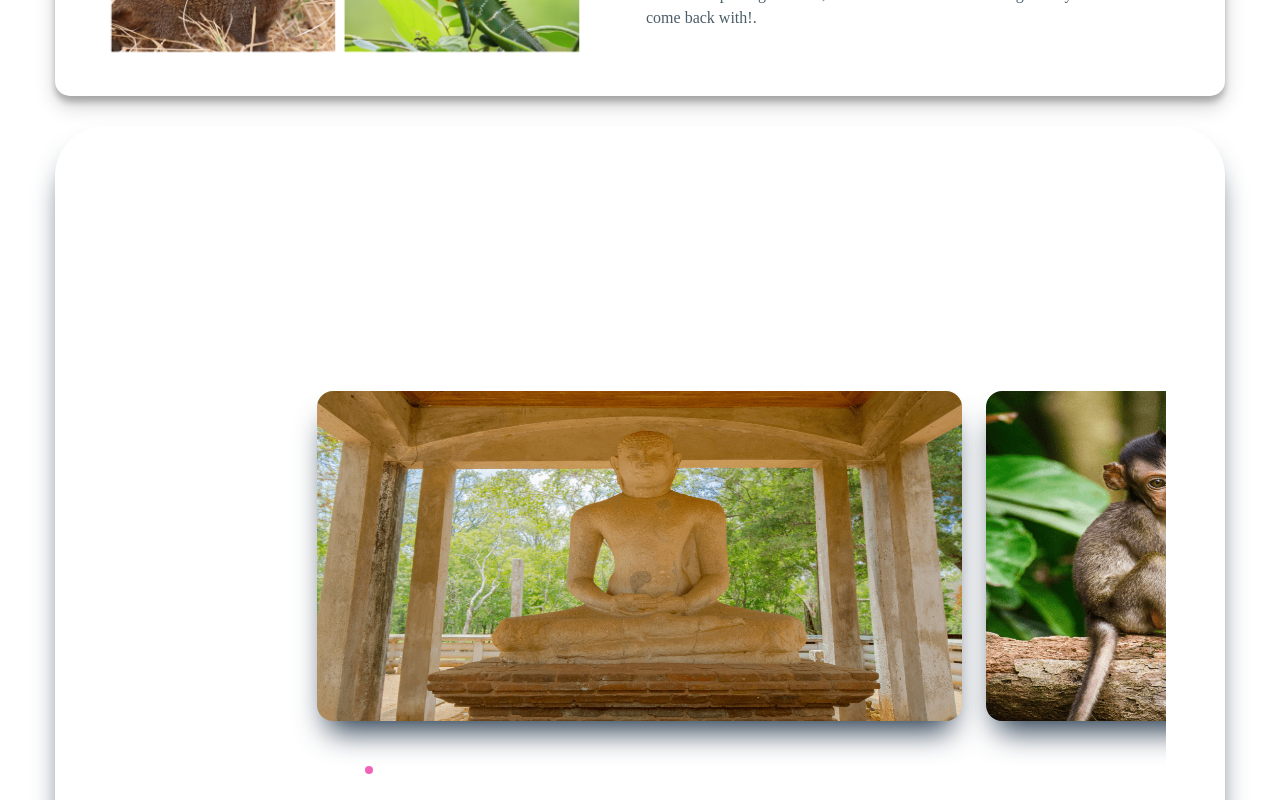
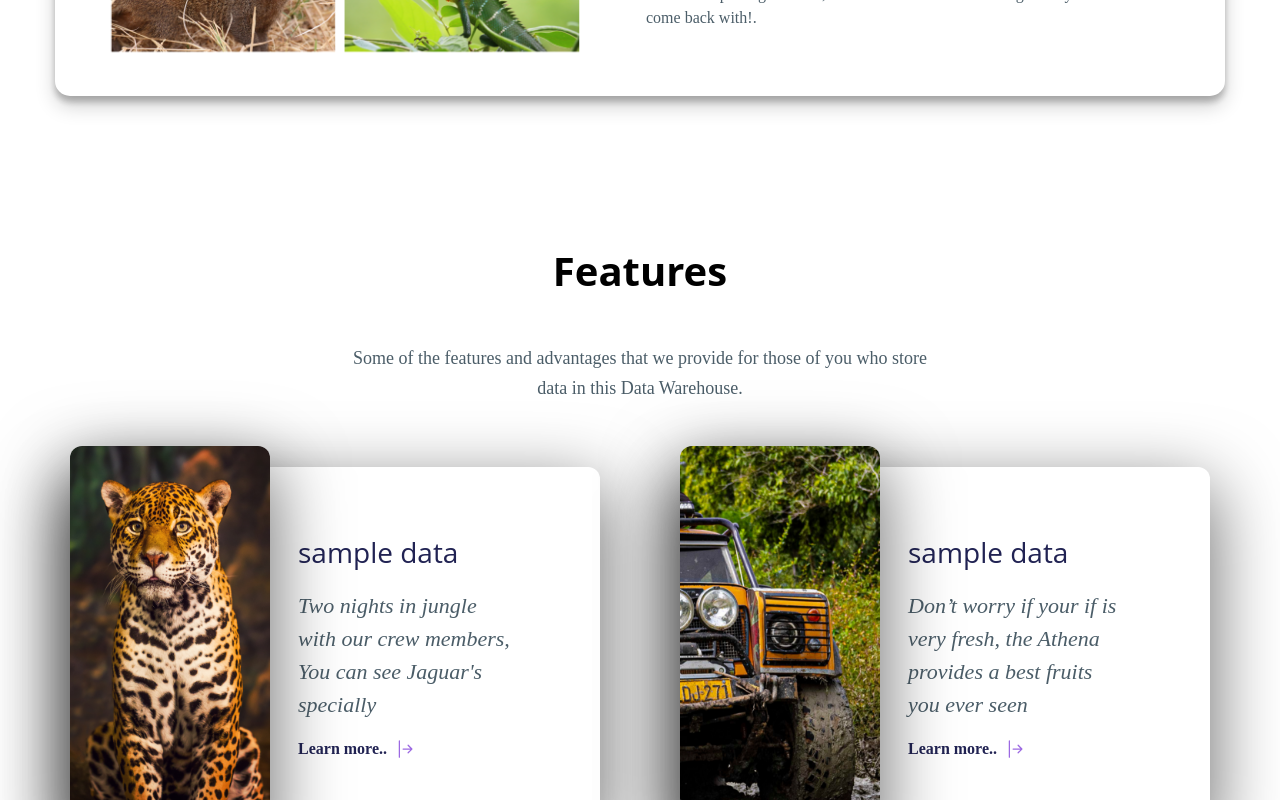
Before and after one commit to mGunawardhana/The_Travellar_App-mongo-express-react-node_-MERN-, a React (Create React App) app: page / in a window 1280 px wide. Shown: the part 1400-2200 px from the top of the page. Built offline with nearby package versions, Linux system fonts and the light colour scheme.

Commit message:
conten update

```diff
--- a/src/App.tsx
+++ b/src/App.tsx
@@ -25,13 +25,13 @@ function App() {
 
     return (
         <div className="App">
-      <Hero />
-      <AboutCard />
-      <Gallery />
-      <Features />
-      <Testimonials />
-      <CtaSection />
-      <Footer />
+            <Hero/>
+            <AboutCard/>
+            <Features/>
+            <Testimonials/>
+            <CtaSection/>
+            <Gallery/>
+            <Footer/>
         </div>
     );
 }
--- a/src/components/CtaSection/CtaSection.tsx
+++ b/src/components/CtaSection/CtaSection.tsx
@@ -22,7 +22,7 @@ const CtaSection = () => {
           {/*buttons*/}
           <div className="flex flex-col xl:flex-row gap-y-4 gap-x-[30px]">
             <button
-              className="btn btn-secondary"
+              className="btn bg-amber-400"
               data-aos="fade-up"
               data-aos-delay="300"
             >
--- a/src/components/Footer/Footer.tsx
+++ b/src/components/Footer/Footer.tsx
@@ -17,18 +17,18 @@ const Footer = () => {
         <div className="flex flex-col xl:flex-row text-center xl:text-left gap-y-12">
           {/* info */}
           <div className="w-[45%] mx-auto flex flex-col items-center xl:items-start">
-            {/* logo */}
-            <a href="#">
-              <img className="mb-[65px]" src={logo} alt="" />
-            </a>
-            {/* address */}
-            <div className="max-w-[260px] mb-5 text-white font-bold">
-              {address}
-            </div>
-            {/* email */}
-            <div className="font-light italic">{email}</div>
-            {/* phone */}
-            <div className="font-light italic">{phone}</div>
+            {/*/!* logo *!/*/}
+            {/*<a href="#">*/}
+              <img className="mb-[20px] w-[400px] h-[400px]" src={logo} alt="" />
+            {/*</a>*/}
+            {/*/!* address *!/*/}
+            {/*<div className="max-w-[260px] mb-5 text-white font-bold">*/}
+            {/*  {address}*/}
+            {/*</div>*/}
+            {/*/!* email *!/*/}
+            {/*<div className="font-light italic">{email}</div>*/}
+            {/*/!* phone *!/*/}
+            {/*<div className="font-light italic">{phone}</div>*/}
           </div>
           {/* lists */}
           <div className="flex flex-1 flex-col gap-y-14 xl:flex-row justify-between p-10">
--- a/src/components/data.ts
+++ b/src/components/data.ts
@@ -23,7 +23,7 @@ import Avatar3Img from "../assets/avatar3.png";
 import AboutImg from "../assets/Untitled design(1).png";
 
 //logo
-import LogoV2 from "../assets/footer.png";
+import LogoV2 from "../assets/footer3.png";
 
 import {BsChatDotsFill} from "react-icons/bs";
 
--- a/src/components/gallery/Gallery.tsx
+++ b/src/components/gallery/Gallery.tsx
@@ -8,14 +8,14 @@ const Gallery = () => {
     <section className="relative">
       <div className="container mx-auto">
         <div
-          style={{ boxShadow: " rgb(38, 57, 77) 0px 20px 30px -10px" }}
-          className=" min-h-[500px] rounded-[50px]"
+          // style={{ boxShadow: " rgba(0, 0, 0, 0.3) 0px 19px 38px, rgba(0, 0, 0, 0.22) 0px 15px 12px" }}
+          className=" min-h-[400px] rounded-[12px]"
           data-aos="fade-up"
           data-aos-offset="300"
         >
-          <div className="flex flex-col justify-center px-2 xl:px-0 h-[800px]">
-            <h2 className="h2 text-white text-center mb-[80px]">
-              Testimonials
+          <div className="flex flex-col justify-center px-2 xl:px-0 h-[600px] mb-4 ">
+            <h2 className="h2 text-black text-center mb-[80px]">
+              Gallery
             </h2>
             <GallerySlider />
           </div>
```
Also changed, not shown: src/assets/footer2.png (added), src/assets/footer3.png (added). Lines whose indentation alone changed are shown as unchanged.
